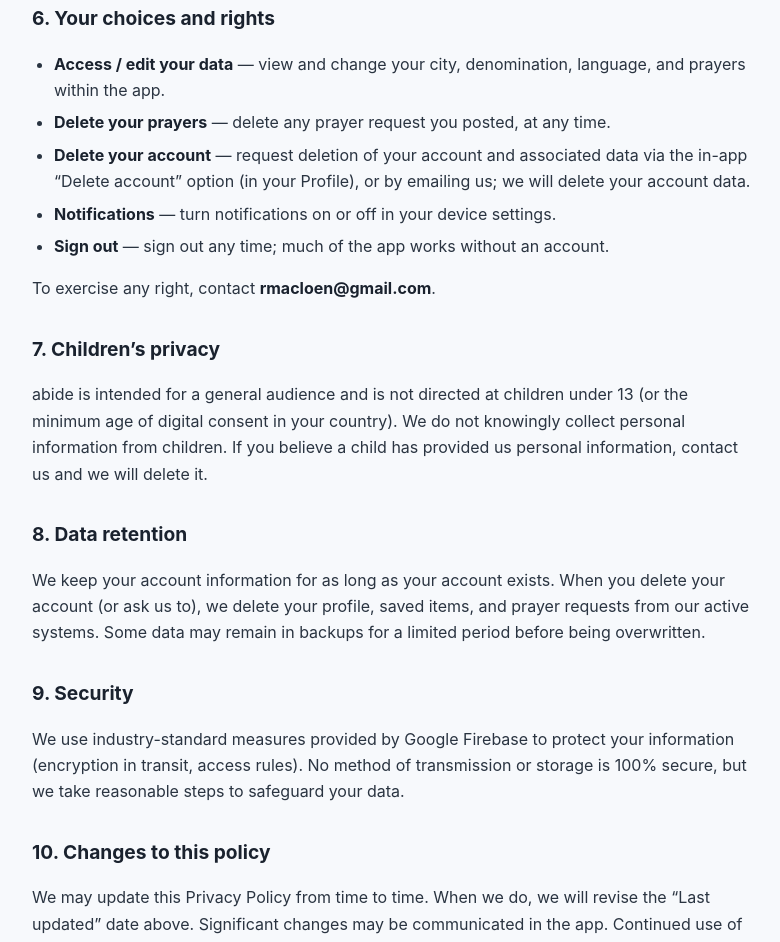
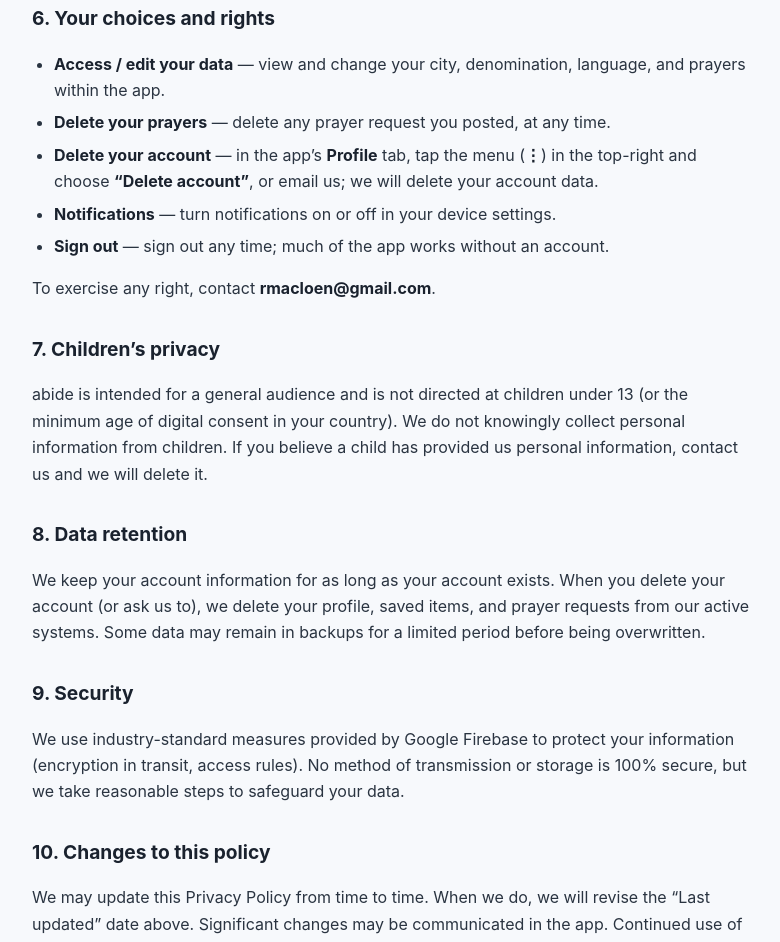
Before and after one commit to Ripple1011/abide-privacy, a plain HTML site: page index.html in a window 1280 px wide. Shown: the part 2510-3452 px from the top of the page, without its empty margins (248-1028 px from the left). Drawn offline with Linux system fonts and the light colour scheme.

Commit message:
Update account deletion instructions in index.html

```diff
--- a/index.html
+++ b/index.html
@@ -101,7 +101,7 @@
     <ul>
       <li><strong>Access / edit your data</strong> — view and change your city, denomination, language, and prayers within the app.</li>
       <li><strong>Delete your prayers</strong> — delete any prayer request you posted, at any time.</li>
-      <li><strong>Delete your account</strong> — request deletion of your account and associated data via the in-app &ldquo;Delete account&rdquo; option (in your Profile), or by emailing us; we will delete your account data.</li>
+      <li><strong>Delete your account</strong> — in the app&rsquo;s <strong>Profile</strong> tab, tap the menu (<strong>&#8942;</strong>) in the top-right and choose <strong>&ldquo;Delete account&rdquo;</strong>, or email us; we will delete your account data.</li>
       <li><strong>Notifications</strong> — turn notifications on or off in your device settings.</li>
       <li><strong>Sign out</strong> — sign out any time; much of the app works without an account.</li>
     </ul>
```
